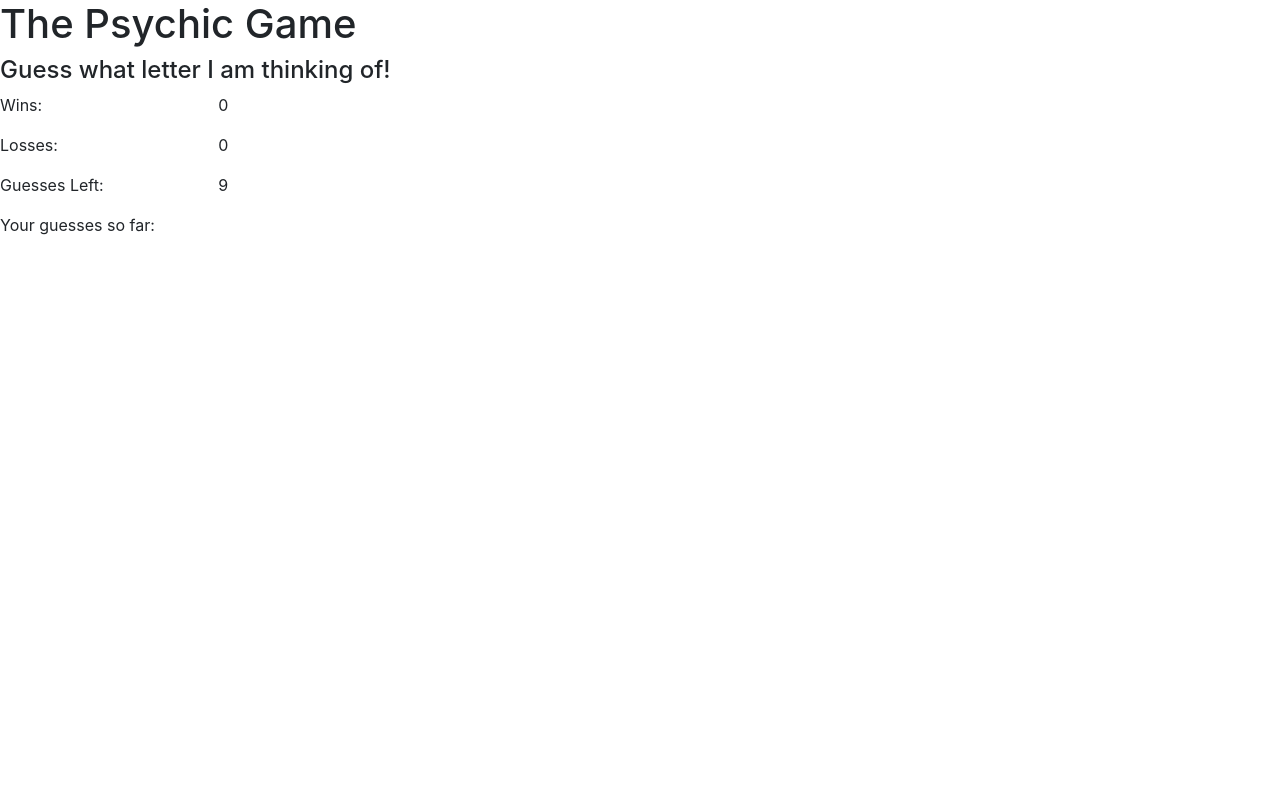
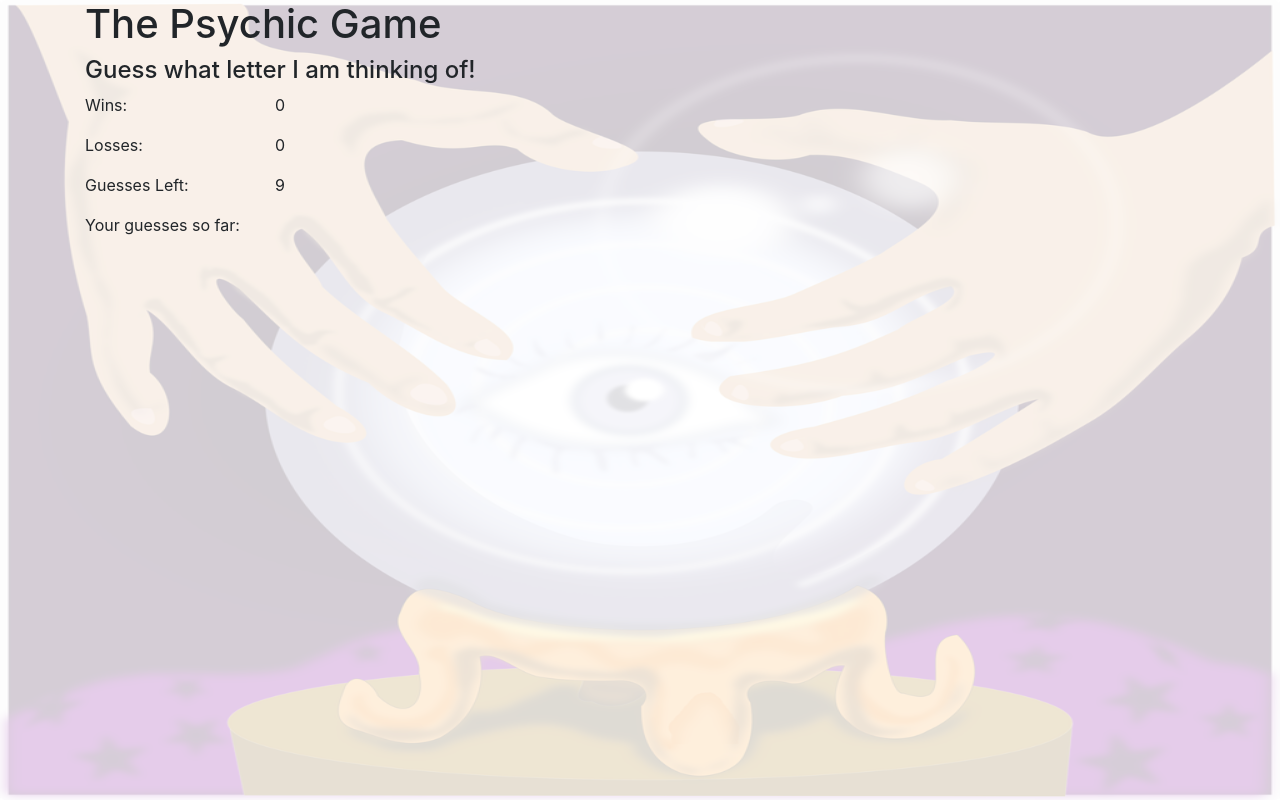
Before and after one commit to kevinroymcgregor/Psychic-Game, a plain HTML site: page index.html in a window 1280 px wide. Drawn offline with nearby package versions, Linux system fonts and the light colour scheme.

Commit message:
added background

```diff
--- a/assets/css/style.css
+++ b/assets/css/style.css
@@ -1,5 +1,42 @@
-.bucket {
-    /* background-image: url("../images/crystal-ball.png"); */
-    /* background-position: center; */
-    /* background-size: cover; */
+#crBall{
+  opacity: 0.2;
+  z-index: -1;
+  margin: 0%;
+  float: right;
+  display: block;
+  position: absolute;
+  top: 0;
+  left: 0;
+  width: 100%;
+  height: 100%;
 }
+
+/* body {
+    background-image: url("../images/crystal-ball.png");
+    background-position: center;
+    background-size: cover;
+}
+body::after {
+    content: "";
+    background: url("../images/crystal-ball.png");
+    opacity: 0.5;
+} */
+
+/* body {
+    width: 100%;
+    height: 100%;
+    display: block;
+    position: relative;
+  }
+
+  div::after {
+    content: "";
+    background: url("../images/crystal-ball.png");
+    opacity: 0.5;
+    top: 0;
+    left: 0;
+    bottom: 0;
+    right: 0;
+    position: absolute;
+    z-index: -1;
+  } */
--- a/index.html
+++ b/index.html
@@ -31,9 +31,11 @@
         }
 
     </script>
+<img id="crBall" src="assets/images/crystal-ball.png">
+<div class="container">
+
     <h1>The Psychic Game</h1>
 
-    <div class="container bucket"></div>
         <div class="row">
             <div class="col-12">
                 <h4>Guess what letter I am thinking of!</h4>
@@ -71,5 +73,6 @@
             <div id="currentGuesses"> </div>
         </div>
     </div>
+</div>
 </body>
 </html>
```
